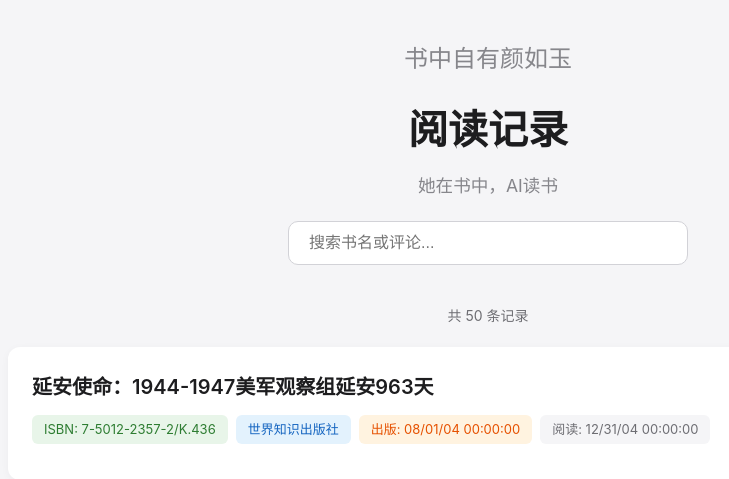
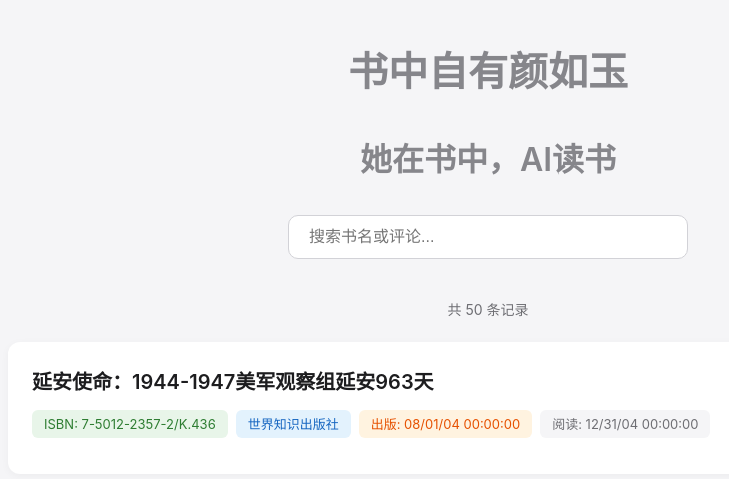
Before and after one commit to dufu2000/booksite, a Flask app: page / in a window 1280 px wide. Shown: the top 479 px of the page, without its empty margins (152-881 px from the left). Run offline with Flask 3, Linux system fonts and the light colour scheme; data comes from the database, SQL or seed files in the repository.

Commit message:
Remove '阅读记录' header and enlarge the two quote lines

```diff
--- a/templates/index.html
+++ b/templates/index.html
@@ -139,11 +139,10 @@
 <body>
     <div class="container">
         <header>
-            <div style="font-size: 1.5rem; color: #86868b; margin-bottom: 20px; text-align: center;">
+            <div style="font-size: 2.5rem; color: #86868b; margin-bottom: 30px; text-align: center; font-weight: 700;">
                 书中自有颜如玉
             </div>
-            <h1>阅读记录</h1>
-            <div style="font-size: 1.1rem; color: #86868b; text-align: center; margin-top: 10px;">
+            <div style="font-size: 2rem; color: #86868b; text-align: center; margin-bottom: 30px; font-weight: 600;">
                 她在书中，AI读书
             </div>
             <form class="search-box" method="GET" action="/">
```
